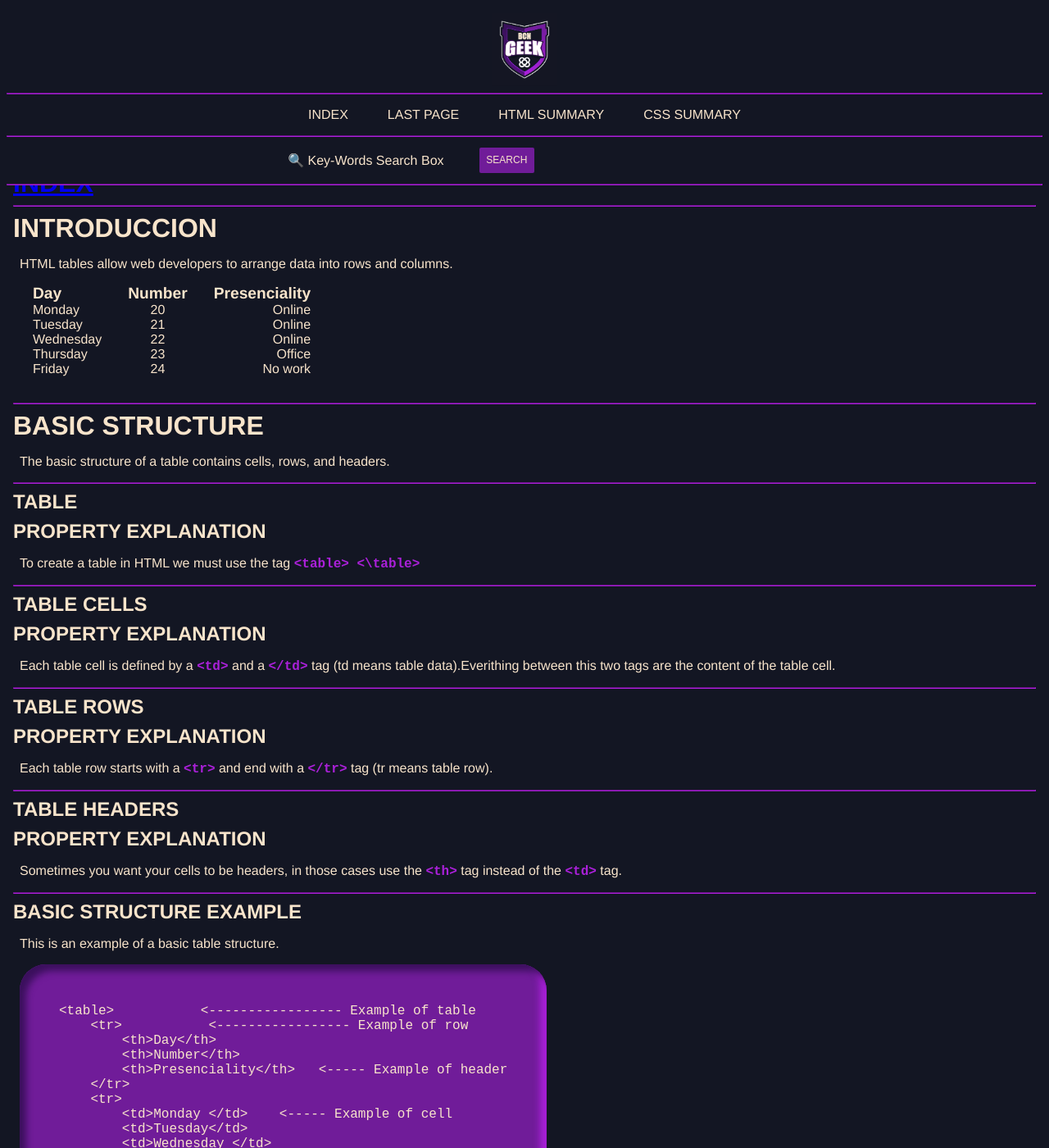
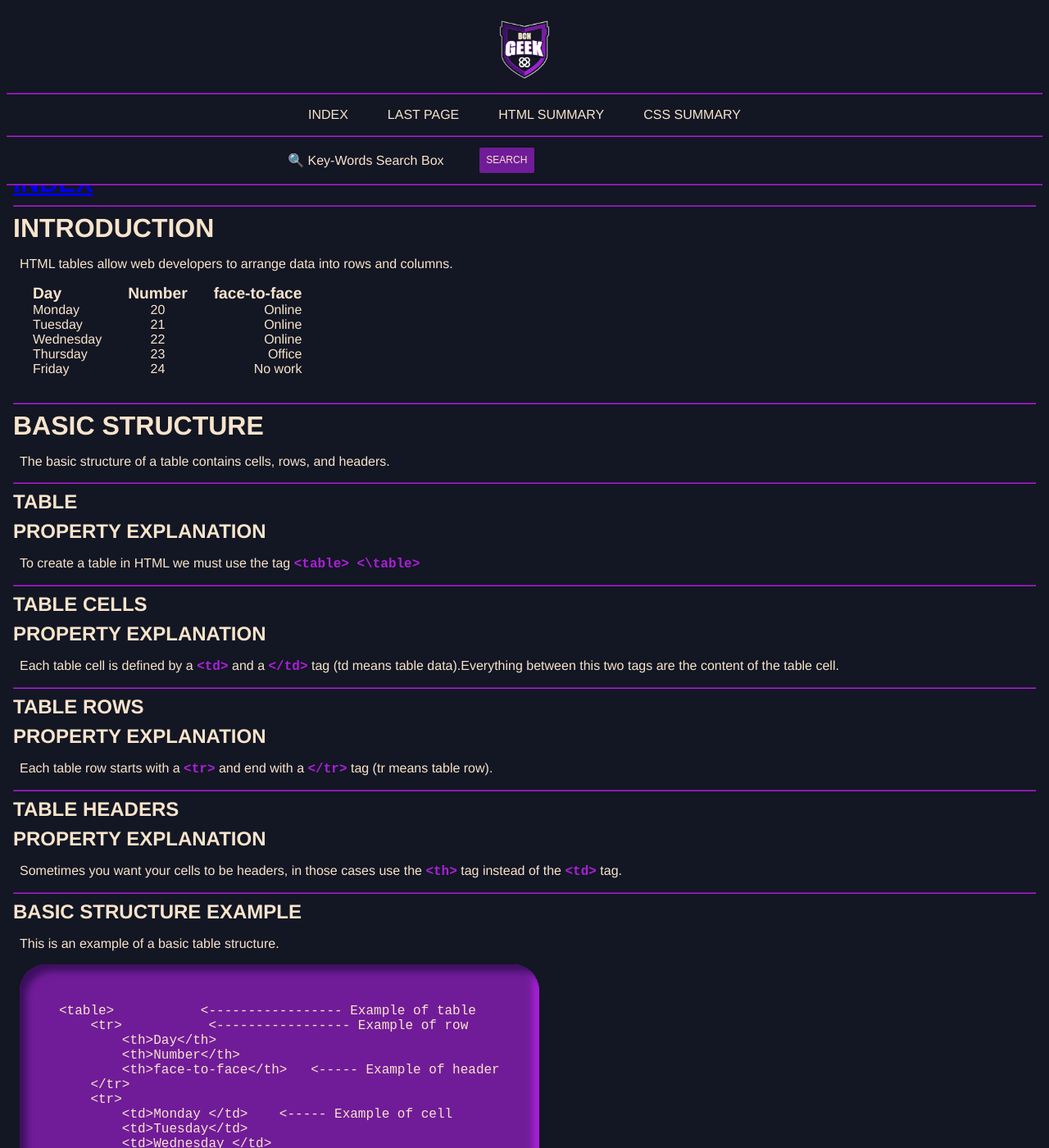
Before and after one commit to BCNGEEKS/Geekateca, a Jekyll site: the page built from sections/html/tables.md, in a window 1280 px wide and 1400 px high, scrolled down 711 px. Shown: the whole window at 82% size. Built offline with Jekyll 4.4.1, drawn with Linux system fonts in a browser that asks for light colours; our own code applies the rules of GitHub Pages for plain Markdown files; some of the changed text lies outside the part shown.

Commit message:
tables ortografia

```diff
--- a/sections/html/tables.md
+++ b/sections/html/tables.md
@@ -11,7 +11,7 @@ date: 21th June 2022
 - [TABLES](#tables)
   - [TABLE OF CONTENT](#table-of-content)
   - [INDEX](#index)
-  - [INTRODUCCION](#introduccion)
+  - [INTRODUCTION](#introduction)
   - [BASIC STRUCTURE](#basic-structure)
     - [TABLE](#table)
       - [PROPERTY EXPLANATION](#property-explanation)
@@ -30,7 +30,7 @@ date: 21th June 2022
       - [PROPERTY EXPLANATION](#property-explanation-5)
     - [COL](#col)
       - [PROPERTY EXPLANATION](#property-explanation-6)
-    - [COLGOROUP EXAMPLE](#colgoroup-example)
+    - [COLGROUP EXAMPLE](#colgroup-example)
   - [TABLES PARTS](#tables-parts)
     - [THEAD](#thead)
       - [PROPERTY EXPLANATION](#property-explanation-7)
@@ -46,11 +46,11 @@ date: 21th June 2022
 
 ---
 
-## INTRODUCCION
+## INTRODUCTION
 
 HTML tables allow web developers to arrange data into rows and columns.
 
-| Day        | Number       | Presenciality |
+| Day        | Number       | face-to-face |
 |:-----------|:------------:|------------:|
 | Monday     |      20      |       Online|
 | Tuesday    |      21      |       Online|
@@ -78,7 +78,7 @@ To create a table in HTML we must use the tag `<table> <\table>`
 
 #### PROPERTY EXPLANATION
 
-Each table cell is defined by a `<td>` and a `</td>` tag (td means table data).Everithing between this two tags are the content of the table cell.
+Each table cell is defined by a `<td>` and a `</td>` tag (td means table data).Everything between this two tags are the content of the table cell.
 
 ---
 
@@ -106,7 +106,7 @@ This is an example of a basic table structure.
         <tr>           <----------------- Example of row
             <th>Day</th>
             <th>Number</th>
-            <th>Presenciality</th>   <----- Example of header
+            <th>face-to-face</th>   <----- Example of header
         </tr>
         <tr>
             <td>Monday </td>    <----- Example of cell
@@ -204,7 +204,7 @@ The `<col>` tag specifies column properties for each column within a `<colgroup>
 <BR>
 The `<col>` tag is useful for applying styles to entire columns, instead of repeating the styles for each cell, for each row.
 
-### COLGOROUP EXAMPLE
+### COLGROUP EXAMPLE
 
     <table>
       <colgroup>                 <-------------------------------- Example Colgroup
```
Also changed, not shown: other parts of sections/html/tables.md (+4 -4 lines).
